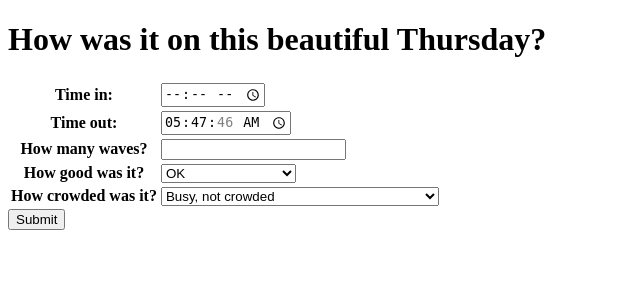
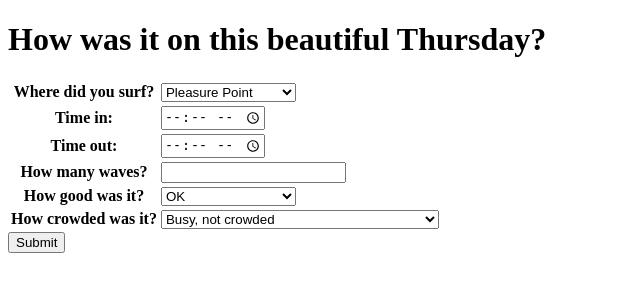
Before and after one commit to kremerica/surfiq, a Django app: page /surfinfo/ in a window 1280 px wide. Shown: the top 300 px of the page, without its empty margins (0-640 px from the left). Run offline with Django 3.2, Linux system fonts and the light colour scheme; parts of the project's set-up code (start-up, migrations or seed data) failed here and were passed over.

Commit message:
Updated addsession form to include surf spot dropdown, also fixed bug where default value for endTime field wasn't localized

```diff
--- a/surfinfo/forms.py
+++ b/surfinfo/forms.py
@@ -5,6 +5,18 @@ class TimeInput(forms.TimeInput):
     input_type = "time"
 
 class AddSessionForm(forms.Form):
+    # surf spot choice values are ':' delimited pairs of surf spot name and surfline ID
+    # should be cleaned up to something more scalable
+    SURFSPOT_CHOICES = (
+        ('Pleasure Point:5842041f4e65fad6a7708807', 'Pleasure Point'),
+        ('Steamer Lane:5842041f4e65fad6a7708805', 'Steamer Lane'),
+        ('Waddell Creek:5842041f4e65fad6a7708980', 'Waddell Creek'),
+        ('Four Mile:5842041f4e65fad6a7708981', 'Four Mile'),
+        ('The Hook:584204204e65fad6a7709996', 'The Hook'),
+        ('Ocean Beach SF:5842041f4e65fad6a77087f8', 'Ocean Beach SF'),
+        ('Linda Mar, Pacifica:5842041f4e65fad6a7708976', 'Linda Mar, Pacifica'),
+    )
+
     SURFSCORE_CHOICES = (
         (5, 'Legendary'),
         (4, 'Good'),
@@ -21,8 +33,9 @@ class AddSessionForm(forms.Form):
         (1, 'Shit show'),
     )
 
+    surfSpot = forms.ChoiceField(label="Where did you surf?", choices=SURFSPOT_CHOICES)
     startTime = forms.TimeField(label="Time in", widget=TimeInput)
-    endTime = forms.TimeField(label="Time out", widget=TimeInput, initial=datetime.now().time)
+    endTime = forms.TimeField(label="Time out", widget=TimeInput)
 
     waveCount = forms.IntegerField(label="How many waves?")
 
--- a/surfinfo/models.py
+++ b/surfinfo/models.py
@@ -29,6 +29,7 @@ class Tide(models.Model):
     def __str__(self):
         return str(self.timestamp) + ': ' + str(self.height) + ' ft, ' + self.type
 
+# not using this one yet, probably shouldn't have created it
 class SurfSpot(models.Model):
     surflineId = models.CharField(max_length=100)
     spotName = models.CharField(max_length=100)
--- a/surfinfo/templates/surfinfo/sessionform.html
+++ b/surfinfo/templates/surfinfo/sessionform.html
@@ -17,7 +17,9 @@
         <input type="submit" value="Submit">
     </form>
     <script>
-        document.getElementById("greeting").innerHTML += ["Sunday","Monday","Tuesday","Wednesday","Thursday","Friday","Saturday"][new Date().getDay()] + "?";
+        userDatetime = new Date();
+        document.getElementById("greeting").innerHTML += ["Sunday","Monday","Tuesday","Wednesday","Thursday","Friday","Saturday"][userDatetime.getDay()] + "?";
+        document.getElementById("id_endTime").value = userDatetime.getHours() + ":" + userDatetime.getMinutes();
     </script>
 </body>
 </html>
--- a/surfinfo/views.py
+++ b/surfinfo/views.py
@@ -18,14 +18,20 @@ def index(request):
         if form.is_valid():
             # process the data
             # grab swell info from Surfline API (do this first to get the surf spot UTC offset)
-            surf = requests.get(
-                'https://services.surfline.com/kbyg/spots/forecasts/wave?spotId=5842041f4e65fad6a7708807&days=1&intervalHours=1&maxHeights=false')
+            surfSpotId = form.cleaned_data['surfSpot'].split(':')[1]
+            surfSpotName = form.cleaned_data['surfSpot'].split(':')[0]
+
+            surfUrl = 'https://services.surfline.com/kbyg/spots/forecasts/wave?spotId=' + surfSpotId + '&days=1&intervalHours=1&maxHeights=false'
+            surf = requests.get(surfUrl)
             surfReport = json.loads(surf.text)
 
             # grab tide info from Surfline API
-            tides = requests.get(
-                'https://services.surfline.com/kbyg/spots/forecasts/tides?spotId=5842041f4e65fad6a7708807&days=1')
+            tideUrl = 'https://services.surfline.com/kbyg/spots/forecasts/tides?spotId=' + surfSpotId + '&days=1'
+            tides = requests.get(tideUrl)
             tideReport = json.loads(tides.text)
+
+            # print('SURF URL: ' + surfUrl)
+            # print('TIDE URL: ' + tideUrl)
 
             # get the UTC offset from the surf report, use as timezone in surf session
             surfUtcOffset = timezone(offset=timedelta(hours=surfReport['associated']['utcOffset']))
@@ -41,13 +47,13 @@ def index(request):
             startDateTime = datetime.combine(datetime.now(tz=surfUtcOffset).date(), form.cleaned_data['startTime'], tzinfo=surfUtcOffset)
             endDateTime = datetime.combine(datetime.now(tz=surfUtcOffset).date(), form.cleaned_data['endTime'], tzinfo=surfUtcOffset)
 
-            print("SESSION START DATETIME: " + str(startDateTime))
-            print("SESSION END DATETIME: " + str(endDateTime))
+            # print("SESSION START DATETIME: " + str(startDateTime))
+            # print("SESSION END DATETIME: " + str(endDateTime))
 
             # create a SurfSession object for an arbitrary hour for TODAY's surf conditions
             # create and save the base SurfSession object
-            todaySession = SurfSession(spotName='Pleasure Point, Santa Cruz',
-                                       surflineId='5842041f4e65fad6a7708807',
+            todaySession = SurfSession(spotName=surfSpotName,
+                                       surflineId=surfSpotName,
                                        spotUtcOffset=surfReport['associated']['utcOffset'],
                                        timeIn=startDateTime,
                                        timeOut=endDateTime,
@@ -76,7 +82,7 @@ def index(request):
             for each in tideReport['data']['tides']:
                 # package tide datetime into object for comparison
                 tideDateTime = datetime.fromtimestamp(each['timestamp'], tz=surfUtcOffset)
-                print("TIDE DATETIME: " + str(tideDateTime))
+            #    print("TIDE DATETIME: " + str(tideDateTime))
 
                 if tideDateTime >= startDateTime:
                     tide = Tide(timestamp=tideDateTime, height=each['height'], type=each['type'])
```
Also changed, not shown: db.sqlite3.
